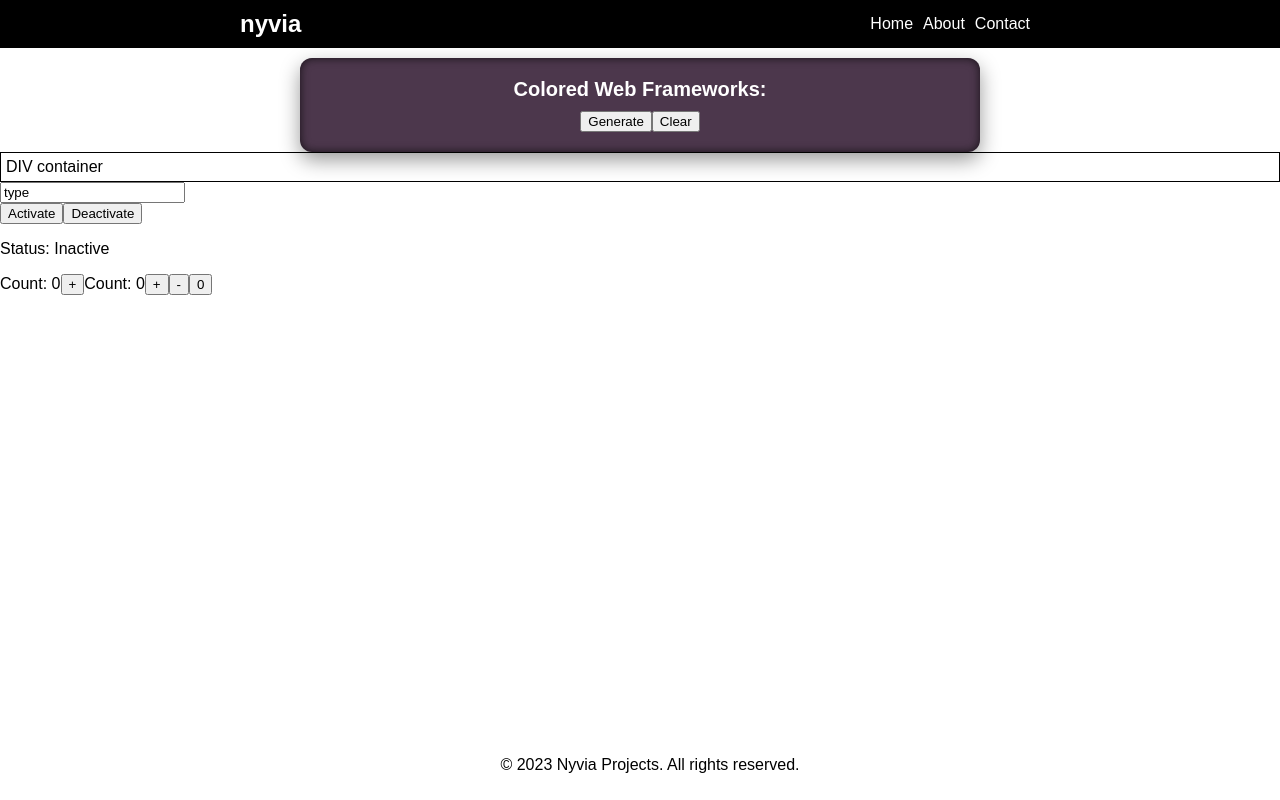
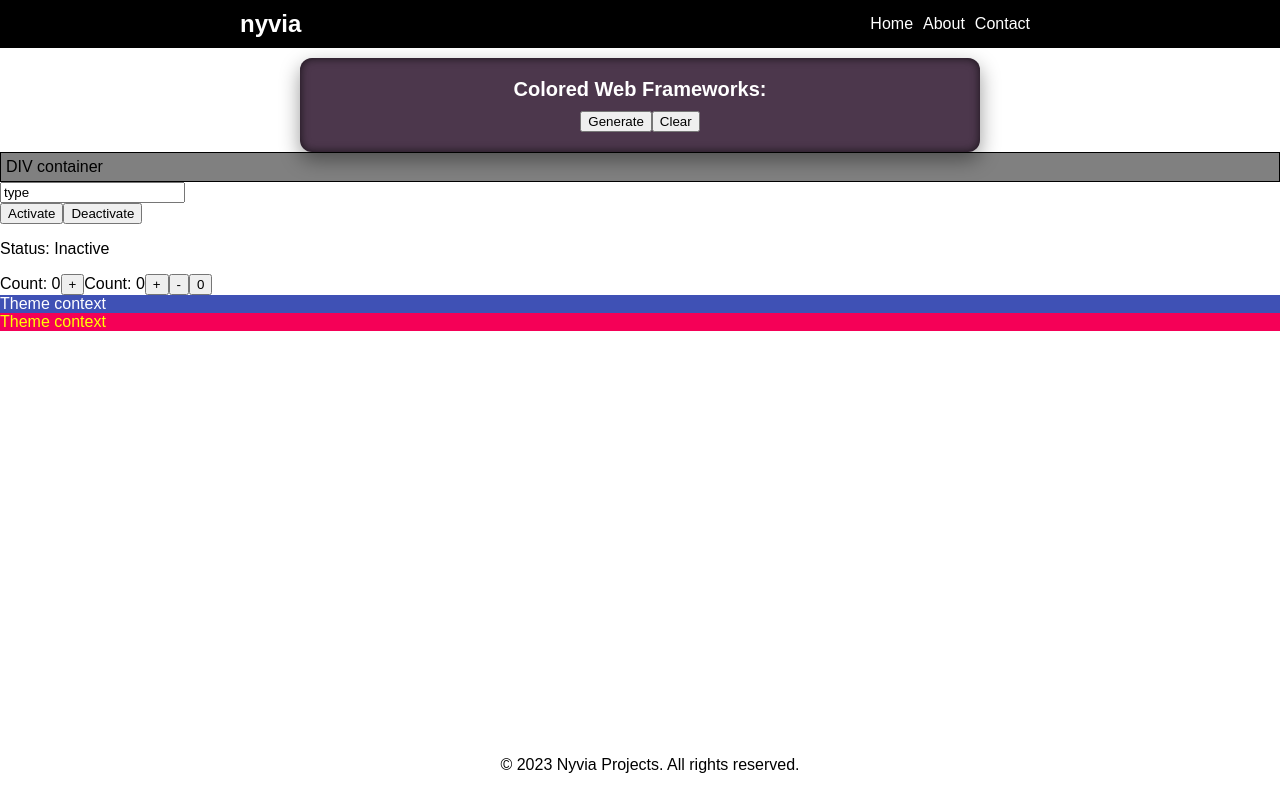
Before and after one commit to nyvia-projects/ReactLearningLab, a React (Create React App) app: page / in a window 1280 px wide. Built offline with nearby package versions, Linux system fonts and the light colour scheme.

Commit message:
learning useContext

```diff
--- a/src/App.tsx
+++ b/src/App.tsx
@@ -1,19 +1,27 @@
 import "./App.css";
 import Footer from "./components/footer/Footer";
+import { FrameworkContainer } from "./components/main/Content";
 import { Container } from "./components/state/Container";
-import { FrameworkContainer } from "./components/main/Content";
 import { Input } from "./components/state/Input";
 
 import Navbar from "./components/navbar/Navbar";
 import { Clicked } from "./components/state/Clicked";
 import { Counter, Counter2 } from "./components/state/Counter";
+import { Box1, Box2 } from "./context/Box";
+import { ThemeContextProvider } from "./context/ThemeContext";
 
 function App() {
   return (
     <div className="App">
       <Navbar></Navbar>
       <FrameworkContainer />
-      <Container styles={{ border: "1px solid black", padding: "5px" }} />
+      <Container
+        styles={{
+          border: "1px solid black",
+          padding: "5px",
+          backgroundColor: "gray",
+        }}
+      />
       <Input
         value="type"
         handleChange={event => {
@@ -23,6 +31,10 @@ function App() {
       <Clicked />
       <Counter />
       <Counter2 />
+      <ThemeContextProvider>
+        <Box1 />
+        <Box2 />
+      </ThemeContextProvider>
       <Footer></Footer>
     </div>
   );
--- /dev/null
+++ b/src/context/Box.tsx
@@ -0,0 +1,27 @@
+import { useContext } from "react";
+import { ThemeContext } from "./ThemeContext";
+
+export const Box1 = () => {
+  const theme = useContext(ThemeContext);
+  return (
+    <div
+      style={{ backgroundColor: theme.primary.main, color: theme.primary.text }}
+    >
+      Theme context
+    </div>
+  );
+};
+
+export const Box2 = () => {
+  const theme = useContext(ThemeContext);
+  return (
+    <div
+      style={{
+        backgroundColor: theme.secondary.main,
+        color: theme.secondary.text,
+      }}
+    >
+      Theme context
+    </div>
+  );
+};
--- /dev/null
+++ b/src/context/ThemeContext.tsx
@@ -0,0 +1,16 @@
+import { createContext } from "react";
+import { theme } from "./theme";
+
+type ThemeContextProviderProps = {
+  children: React.ReactNode;
+};
+
+export const ThemeContext = createContext(theme);
+
+export const ThemeContextProvider = ({
+  children,
+}: ThemeContextProviderProps) => {
+  return (
+    <ThemeContext.Provider value={theme}>{children}</ThemeContext.Provider>
+  );
+};
--- /dev/null
+++ b/src/context/theme.ts
@@ -0,0 +1,10 @@
+export const theme = {
+  primary: {
+    main: "#3f51b5",
+    text: "#fff",
+  },
+  secondary: {
+    main: "#f50057",
+    text: "#ff0",
+  },
+};
```
